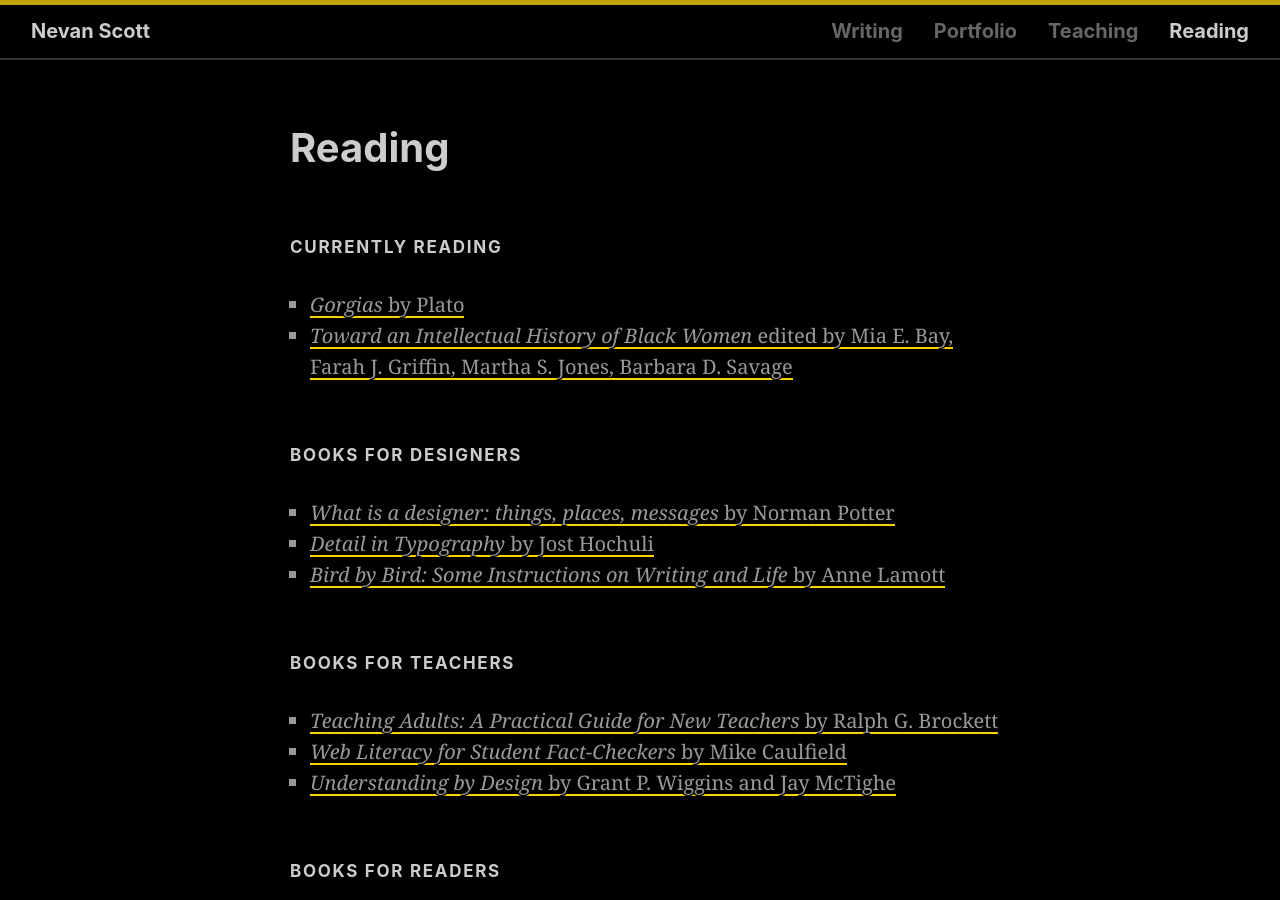
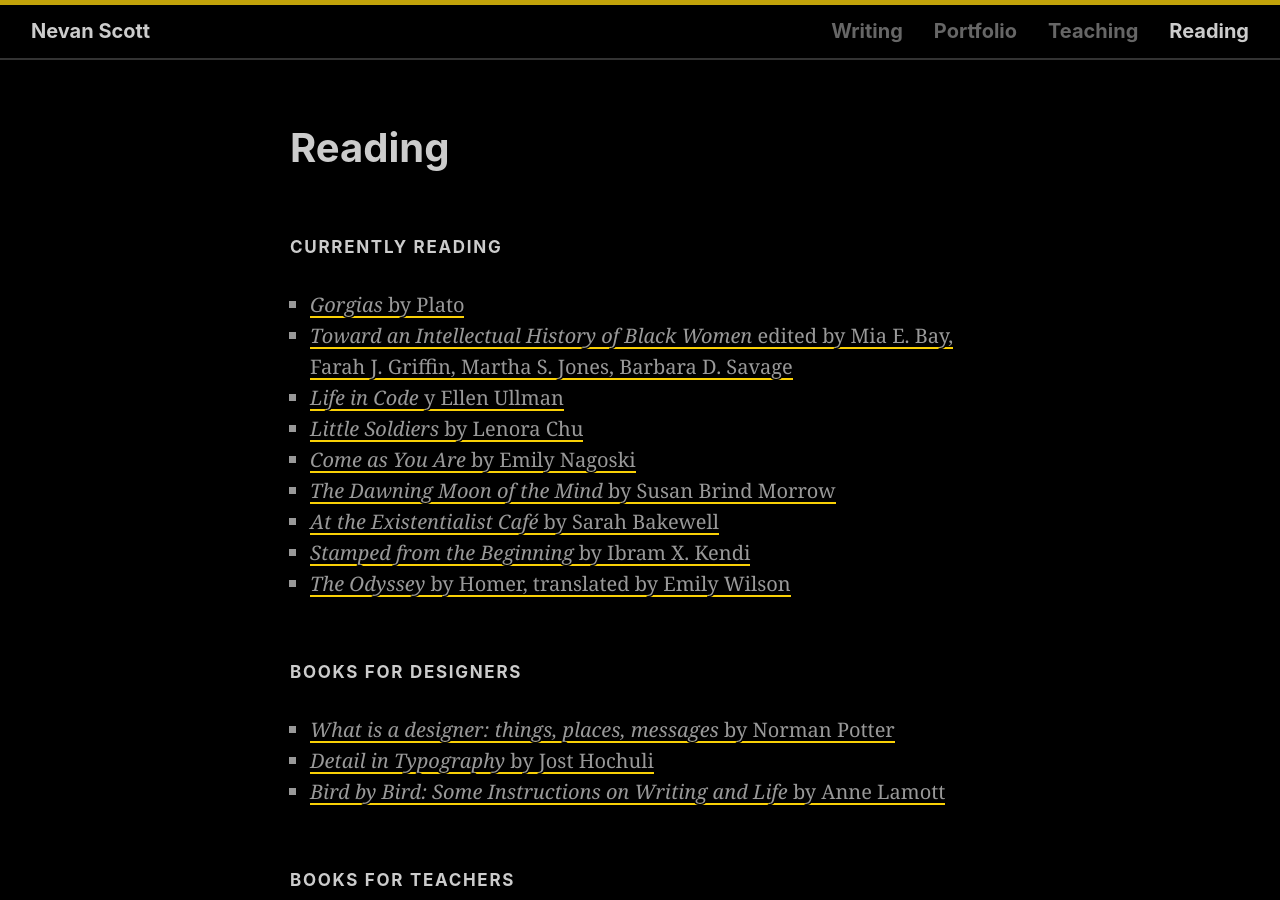
Before and after one commit to nevanscott/nevanscott.github.io, a Jekyll site: the page built from reading.md, in a window 1280 px wide and 900 px high. Built offline with Jekyll 4.4.1, drawn with Linux system fonts in a browser that asks for light colours.

Commit message:
Update reading.md

```diff
--- a/reading.md
+++ b/reading.md
@@ -7,6 +7,13 @@ Currently Reading
 
 * [<cite>Gorgias</cite> by Plato](https://www.hackettpublishing.com/gorgias)
 * [<cite>Toward an Intellectual History of Black Women</cite> edited by Mia E. Bay, Farah J. Griffin, Martha S. Jones, Barbara D. Savage](https://www.uncpress.org/book/9781469620916/toward-an-intellectual-history-of-black-women/?title_id=3635)
+* [<cite>Life in Code</cite> y Ellen Ullman](https://www.goodreads.com/book/show/31450584-life-in-code)
+* [<cite>Little Soldiers</cite> by Lenora Chu](http://lenorachu.com/book/)
+* [<cite>Come as You Are</cite> by Emily Nagoski](https://www.goodreads.com/book/show/22609341-come-as-you-are)
+* [<cite>The Dawning Moon of the Mind</cite> by Susan Brind Morrow](https://www.goodreads.com/book/show/23847908-the-dawning-moon-of-the-mind)
+* [<cite>At the Existentialist Café</cite> by Sarah Bakewell](https://www.goodreads.com/book/show/25658482-at-the-existentialist-caf)
+* [<cite>Stamped from the Beginning</cite> by Ibram X. Kendi](https://www.goodreads.com/book/show/25898216-stamped-from-the-beginning)
+* [<cite>The Odyssey</cite> by Homer, translated by Emily Wilson](http://books.wwnorton.com/books/978-0-393-08905-9/)
 
 
 Books for Designers
```
